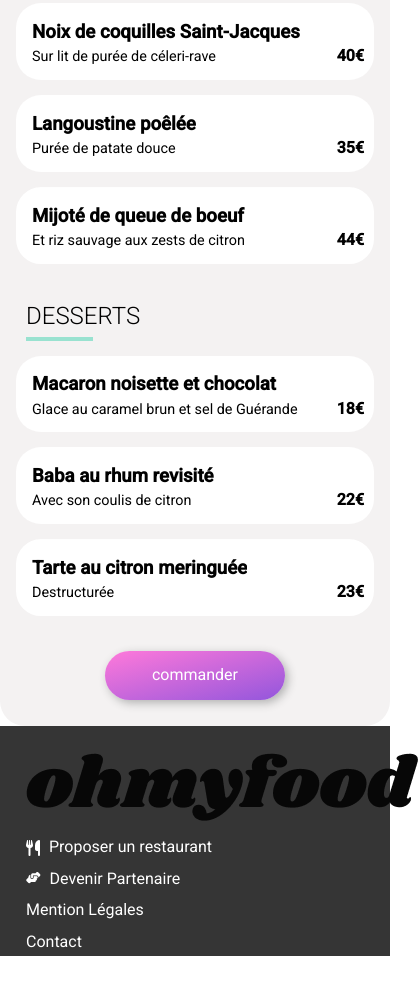
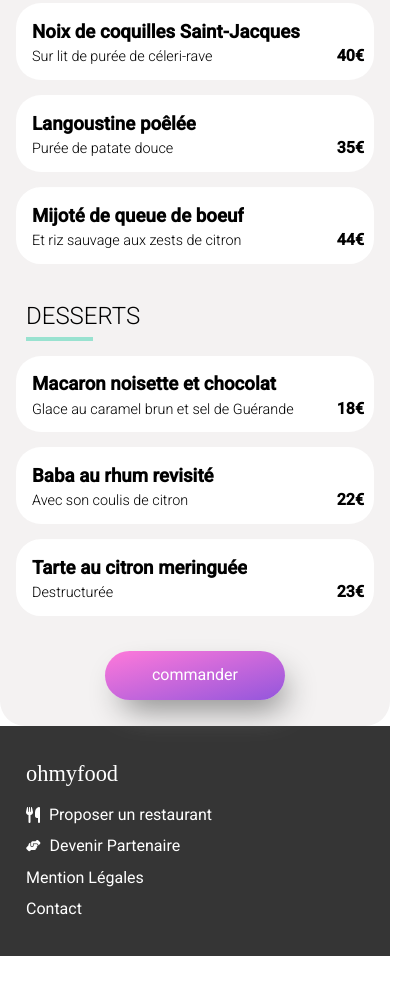
Before and after one commit to Karowga/projet-3, a website: page menu_2.html in a window 390 px wide. Shown: the part 855-1842 px from the top of the page, 418 px wide, since content can reach past the window. After the commit the page ends 1811 px from the top, so only its background shows below. Drawn offline with Linux system fonts and the light colour scheme; a web font is replaced by a local one.

Commit message:
footer_resto_padding

```diff
--- a/menu_2.html
+++ b/menu_2.html
@@ -21,7 +21,7 @@
 		</header>
 
 		<section class="en_tete_resto">
-			<img src="photos/a_la_francaise.jpg" alt="a la francaise">
+			<img src="photos/la_note_enchantée.jpg" alt="La note enchantée">
 
 		</section>
 
@@ -161,7 +161,9 @@
 
 		<footer>
 			<div class="bloc_footer">
-				<img src="photos/ohmyfood.png" alt="oh my food logo"/>
+				<div class="logo_white">
+					<p>ohmyfood</p>
+				</div>
 				<div class="footer_link" href="#">
 					<i class="fa-solid fa-utensils"></i>
 					<p>Proposer un restaurant</p>
@@ -173,8 +175,10 @@
 				<div class="footer_link" href="#">
 					<p>Mention Légales</p>
 				</div>
-				<div class="footer_link" href="#">
-					<p>Contact</p>
+				<div class="footer_link">
+					<a href="mailto:caroline.lecleire@sfr.fr">
+						<p>Contact</p>
+					</a>
 				</div>
 			</div>
 
--- a/sass/menu1.scss
+++ b/sass/menu1.scss
@@ -139,6 +139,7 @@ h1
 {
     margin-top: -13px;
     font-size: 90%;
+    font-weight: lighter;
     white-space: nowrap;
     text-overflow: ellipsis;
     overflow: hidden;
@@ -199,11 +200,17 @@ h3
     padding: 15px;
     border-radius: 25px;
     background: linear-gradient(to bottom right, #FF79DA, #9356DC);
-    box-shadow: 3px 3px 10px #b1b1b1;
+    box-shadow: 8px 16px 32px -8px grey;
     width: 150px;
     text-align: center;
     text-decoration: none;
     margin-top: -31px;
+    cursor: pointer;
+    transform: scale(1);
+    &:hover {
+		background: linear-gradient(351deg, #9b6ed3 15%, #f08fd5 85%);
+		box-shadow: 8px 6px 40px -8px black;
+    }
 }
 
 footer{
@@ -238,6 +245,12 @@ footer p
     display: flex;
     gap: 9px;
     align-items: center;
+    cursor: pointer;
+}
+
+a
+{
+    text-decoration: none;
 }
 
 .fa-utensils,
@@ -335,7 +348,7 @@ footer
 		align-items: flex-start;
 		align-content: flex-start;
 		padding-left: 26px;
-		padding-top: 27px;
+		padding-top: 12px;
 	}
 	.bloc_footer img
 	{
@@ -346,8 +359,14 @@ footer
         font-size: 73%;
     }
 
+        .logo_white
+        {
+            margin-bottom: 20px;
+        }
+ }
 
-}
+
+
 
 @keyframes appear
 {
```
Also changed, not shown: menu_1.html (+3 -9 lines), menu_3.html (+8 -4 lines), menu_4.html (+8 -4 lines), CSS/menu1.css, 1 other file.
